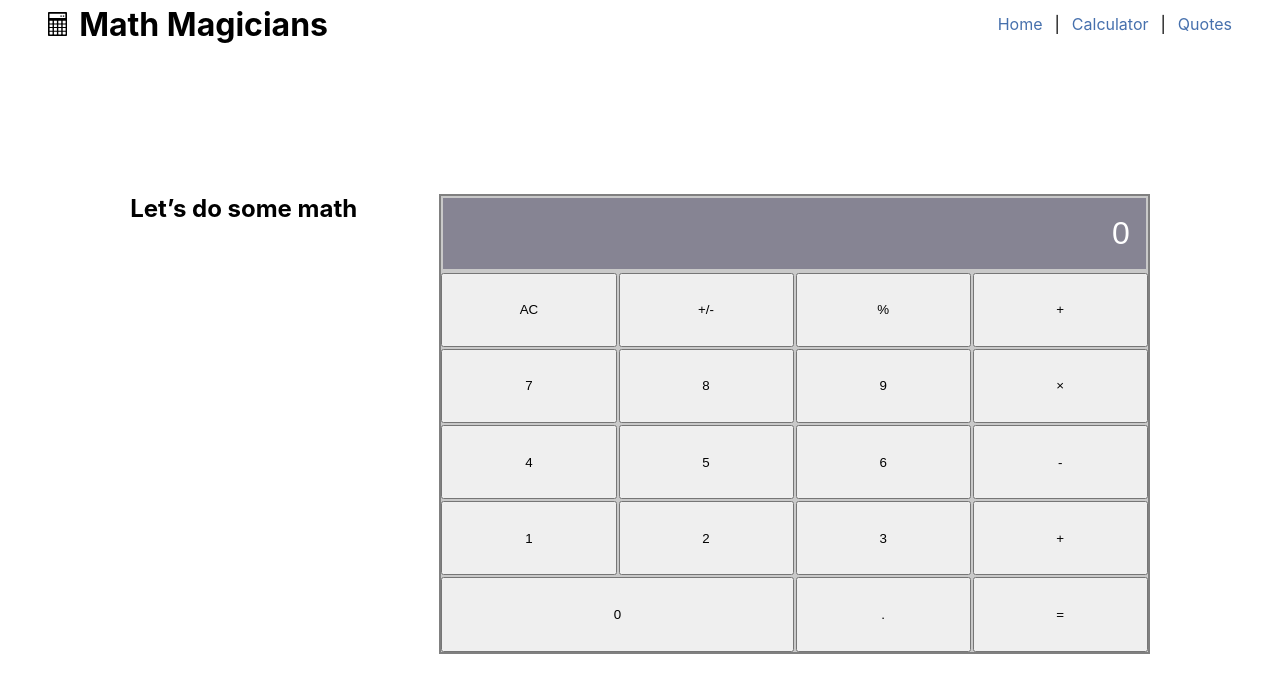
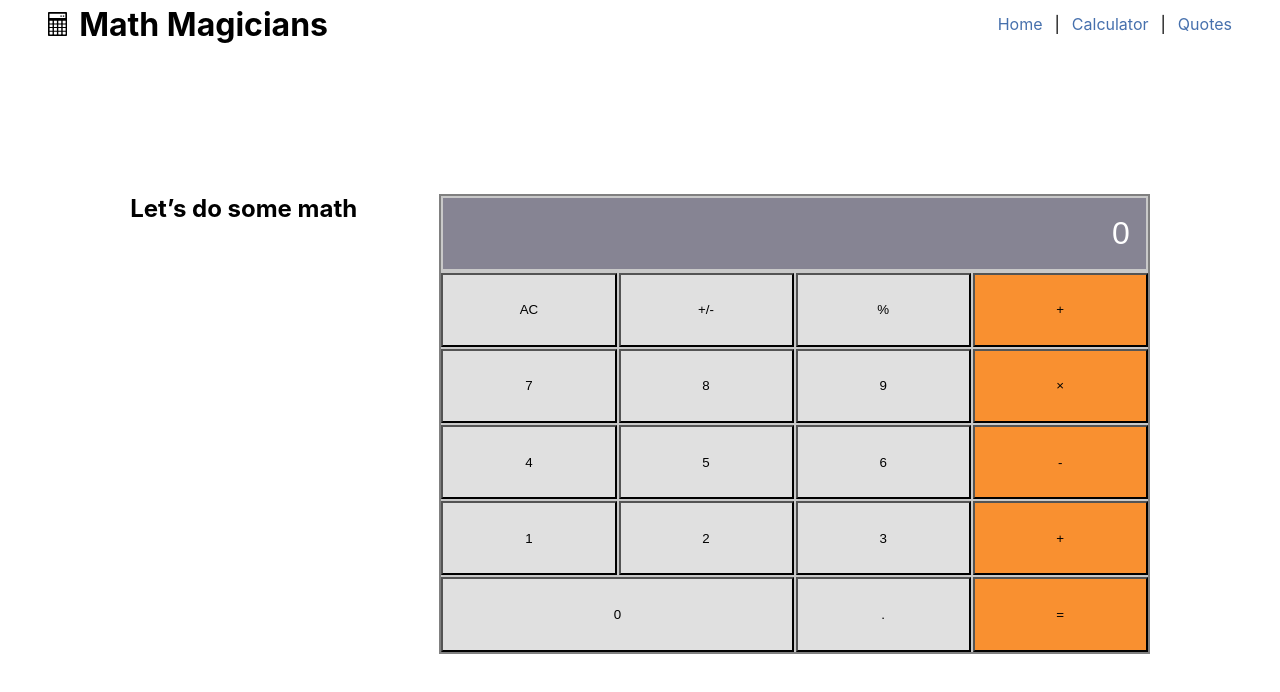
Before and after one commit to Sboursen/math-magicians, a React (Create React App) app: page / in a window 1280 px wide. Shown: the top 692 px of the page. Built offline with nearby package versions, Linux system fonts and the light colour scheme.

Commit message:
Add bg color to all aside buttons

```diff
--- a/src/components/button.js
+++ b/src/components/button.js
@@ -14,7 +14,7 @@ export default class Button extends React.Component {
     return (
       <button
         type="button"
-        className={`${this.type} ${this.className}`}
+        className={`${this.position} ${this.className}`}
       >
         {this.text}
       </button>
--- a/src/components/calculator.js
+++ b/src/components/calculator.js
@@ -36,7 +36,7 @@ export default class Calculator extends React.Component {
           className="wide-button"
         />
         <Button position="main" text="." />
-        <Button position="main" text="=" />
+        <Button position="aside" text="=" />
       </div>
     );
   }
```
